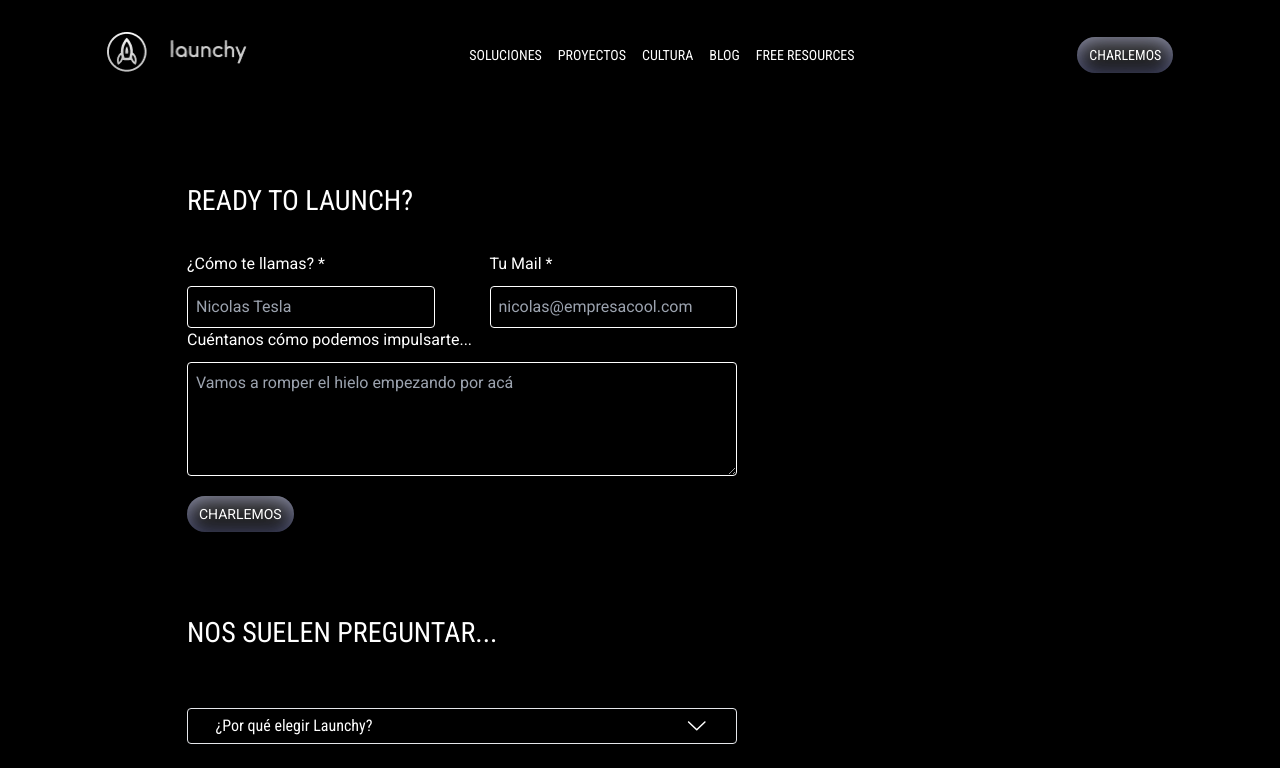
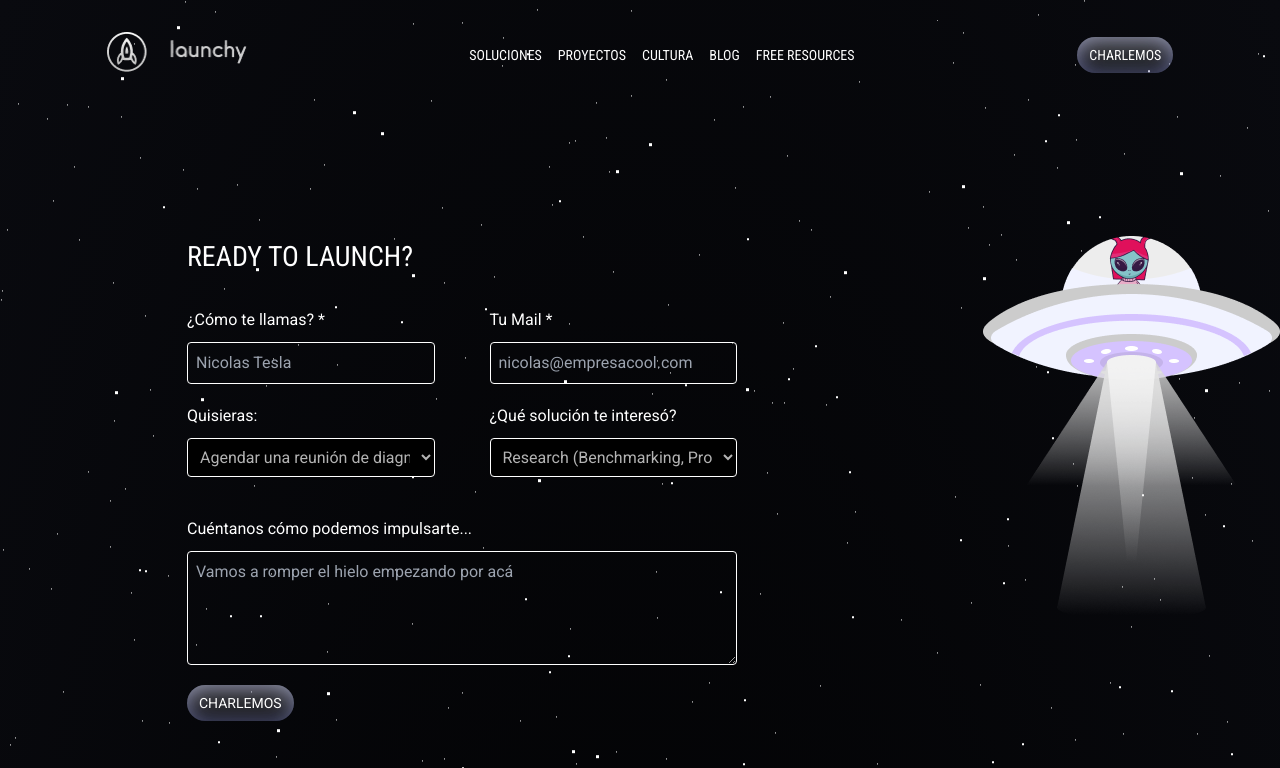
Before and after one commit to enrique-dev-coder/launchy.me, a Next.js app: page /contact in a window 1280 px wide. Shown: the top 768 px of the page. Built offline with nearby package versions, Linux system fonts and the light colour scheme; a web font is replaced by a local one.

Commit message:
formulario conectado de pagina de contacto

```diff
--- a/components/ContactPage/ContactForm.jsx
+++ b/components/ContactPage/ContactForm.jsx
@@ -1,47 +1,210 @@
-import React from 'react';
+import React, { useState } from 'react';
 import HomeSectionContainer from '../../components/Wrappers/HomeSectionContainer';
-
-const InputContactForm = ({ title, type, placeholder }) => {
+import SubscribeModal from '../subscribeModal';
+const InputContactForm = ({
+  title,
+  type,
+  placeholder,
+  name,
+  onChangeFunction,
+}) => {
   return (
-    <div className="flex flex-col w-[45%]">
+    <div className="flex flex-col w-full md:w-[45%] mb-[20px]">
       <label className="text-white font-normal text-base roboto_normal mb-[10px] ">
         {title}
       </label>
       <input
         type={type}
-        className=" bg-transparent border border-white   rounded text-white/70 roboto_normal p-2"
+        className=" focus:outline-none bg-transparent border border-white   rounded text-white/70 roboto_normal p-2"
         placeholder={placeholder}
         required
+        name={name}
+        onChange={onChangeFunction}
+        autoComplete="off"
       />
     </div>
   );
 };
 
 const ContactForm = () => {
+  const [formValues, setFormValues] = useState({
+    name: '',
+    mail: '',
+    select1: '',
+    select2: '',
+    message: '',
+  });
+  const { name, mail, select1, select2, message } = formValues;
+  const [formConfirmation, setFormConfirm] = useState(false);
+  const handleSubmit = (e) => {
+    e.preventDefault();
+    //iniciar peticion de xhr
+    let xhr = new XMLHttpRequest();
+    //peticion a url  al formulario de hubspot
+    let url =
+      'https://api.hsforms.com/submissions/v3/integration/submit/21108231/c217499f-c774-47a5-ae7c-b16a8201b566';
+    //array con los valores del estado
+    let data = {
+      fields: [
+        {
+          name: 'firstname',
+          value: name,
+        },
+        {
+          name: 'email',
+          value: mail,
+        },
+        {
+          name: 'necesidades',
+          value: select1,
+        },
+        {
+          name: 'solcuiones2',
+          value: select2,
+        },
+        {
+          name: 'message',
+          value: message,
+        },
+      ],
+      context: {
+        pageUri: 'http://localhost:3000/',
+        pageName: 'Launchy',
+      },
+    };
+    //pasamos el dato a JSON para enviar
+    let final_data = JSON.stringify(data);
+    //metodo de postear  a la url de hubspot
+    xhr.open('POST', url);
+    //mandar peticion de typo application/json
+    xhr.setRequestHeader('Content-Type', 'application/json');
+    //funcion que sirce para verificar que se haya mandado el form
+    xhr.onreadystatechange = function () {
+      if (xhr.readyState === 4 && xhr.status === 200) {
+        console.log(xhr.responseText);
+        setFormConfirm(true);
+      } else if (xhr.readyState === 4 && xhr.status === 403) {
+        console.log(xhr.responseText);
+      }
+    };
+    //mandar a emailjs
+    //el emailjs recibe los datos de la ref del form con los parametros de el servide id y el form id
+    //los datos del correo vienen del atributo de name
+
+    //mandar la request final a la api de hubspot
+    xhr.send(final_data);
+    //dejar vacio el estado que mandael form
+    setFormValues({
+      name: '',
+      mail: '',
+      select1: '',
+      select2: '',
+      message: '',
+    });
+  };
+
+  const handleInputChange = (e) => {
+    setFormValues({
+      ...formValues,
+      [e.target.name]: e.target.value,
+    });
+  };
+
   return (
     <HomeSectionContainer>
-      <div className="w-[550px]">
+      <div className=" w-full max-w-[550px] relative">
+        <img
+          src="/img/Nave.png"
+          alt="nave contacto"
+          className="fixed right-0 z-30 hidden lg:block animate-pulse "
+        />
+        {formConfirmation && (
+          <SubscribeModal
+            background={
+              'linear-gradient(180deg, rgba(176, 152, 240, 0.59) 100%, rgba(134, 20, 130, 0.2) 100%)'
+            }
+            closeModal={() => setFormConfirm(false)}
+          />
+        )}
         <h2 className=" text-white font-medium uppercase text-[28px] mb-[30px]">
           Ready to Launch?
         </h2>
-        <form className="w-full">
-          <div className="flex justify-between">
+        <form className="w-full" onSubmit={handleSubmit}>
+          <div className="flex flex-col md:flex-row justify-between">
             <InputContactForm
               type={'text'}
               title={'¿Cómo te llamas? *'}
               placeholder="Nicolas Tesla"
+              name="name"
+              value={name}
+              onChangeFunction={handleInputChange}
             />
             <InputContactForm
               type={'mail'}
               title={'Tu Mail *'}
               placeholder="nicolas@empresacool.com"
+              name="mail"
+              value={mail}
+              onChangeFunction={handleInputChange}
             />
+          </div>
+          {/*select*/}
+          <div className="flex justify-between mb-[20px]  flex-col md:flex-row">
+            <div className="flex flex-col w-full md:w-[45%] mb-[20px]">
+              <label className="text-white font-normal text-base roboto_normal mb-[10px] ">
+                Quisieras:
+              </label>
+              <select
+                name="select1"
+                value={select1}
+                onChange={handleInputChange}
+                className=" bg-black border border-white   rounded text-white/70 roboto_normal p-2 "
+              >
+                <option value="Agendar una reunión de diagnóstico y roadmap con nosotros">
+                  Agendar una reunión de diagnóstico y roadmap con nosotros
+                </option>
+                <option value="Que me contacten para evaluar su propuesta">
+                  Que me contacten para evaluar su propuesta
+                </option>
+                <option value="Ser partners">Ser partners</option>
+                <option value="Ser un Launcher">Ser un Launcher</option>
+                <option value="Otros">Otros</option>
+              </select>
+            </div>
+            <div className="flex flex-col w-full md:w-[45%]">
+              <label className="text-white font-normal text-base roboto_normal mb-[10px] ">
+                ¿Qué solución te interesó?
+              </label>
+              <select
+                name="select2"
+                value={select2}
+                onChange={handleInputChange}
+                className=" bg-black border border-white   rounded text-white/70 roboto_normal p-2 "
+              >
+                <option value="Research (Benchmarking, Product Discovery...)">
+                  Research (Benchmarking, Product Discovery...)
+                </option>
+                <option value="Diseño (UI-UX, Estrategia de Marca...)">
+                  Diseño (UI-UX, Estrategia de Marca...)
+                </option>
+                <option value="Desarrollo (Desarrollo web, IT Staffing...)">
+                  Desarrollo (Desarrollo web, IT Staffing...)
+                </option>
+                <option value="Bussiness Consulting (Funnels comerciales, CJM...)">
+                  Bussiness Consulting (Funnels comerciales, CJM...)
+                </option>
+                <option value="Otras soluciones">Otras soluciones </option>
+              </select>
+            </div>
           </div>
           <div className="flex flex-col">
             <label className="text-white font-normal text-base roboto_normal mb-[10px] ">
               Cuéntanos cómo podemos impulsarte...
             </label>
             <textarea
+              name="message"
+              value={message}
+              onChange={handleInputChange}
               className=" bg-transparent border border-white mb-[20px]   rounded text-white/70 roboto_normal p-2"
               maxLength={300}
               rows={4}
--- a/components/Navbar.jsx
+++ b/components/Navbar.jsx
@@ -56,11 +56,13 @@ const Navbar = () => {
             ))}
           </div>
           {/*button */}
-          <div className="hidden md:block">
-            <button className="text-white py-2 px-3 uppercase text-sm navbar_button">
-              Charlemos
-            </button>
-          </div>
+          <Link href="/contact">
+            <div className="hidden md:block">
+              <button className="text-white py-2 px-3 uppercase text-sm navbar_button">
+                Charlemos
+              </button>
+            </div>
+          </Link>
           {/*mobile menu Icon*/}
           <div className="md:hidden">
             <img
--- a/pages/contact/index.jsx
+++ b/pages/contact/index.jsx
@@ -6,14 +6,14 @@ import SubscribeForm from '../../components/SubscribeForm';
 import Footer from '../../components/Footer';
 const index = () => {
   return (
-    <div className="bg-black">
+    <StarBackgroundCss>
       {/*div vacio solo para dejar espacio en el section container porque me da hueva acomodorlao para casos  donde se incie con una seccion*/}
-      <div className="w-full h-[100px]"></div>
+      <div className="w-full h-[150px]"></div>
       <ContactForm />
       <FaqContact />
       <SubscribeForm />
       <Footer />
-    </div>
+    </StarBackgroundCss>
   );
 };
 
```
Also changed, not shown: styles/globals.css (+4 -6 lines), public/img/Nave.png (added).
